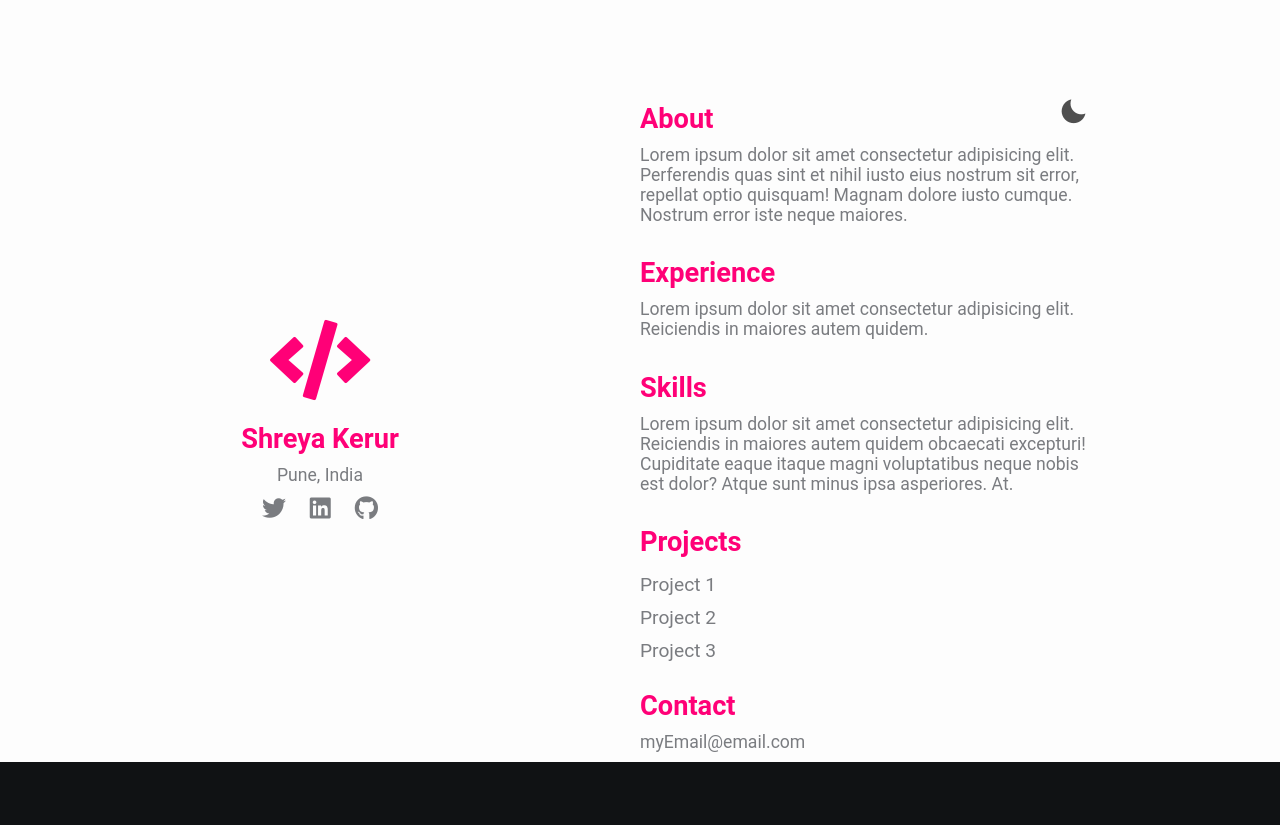
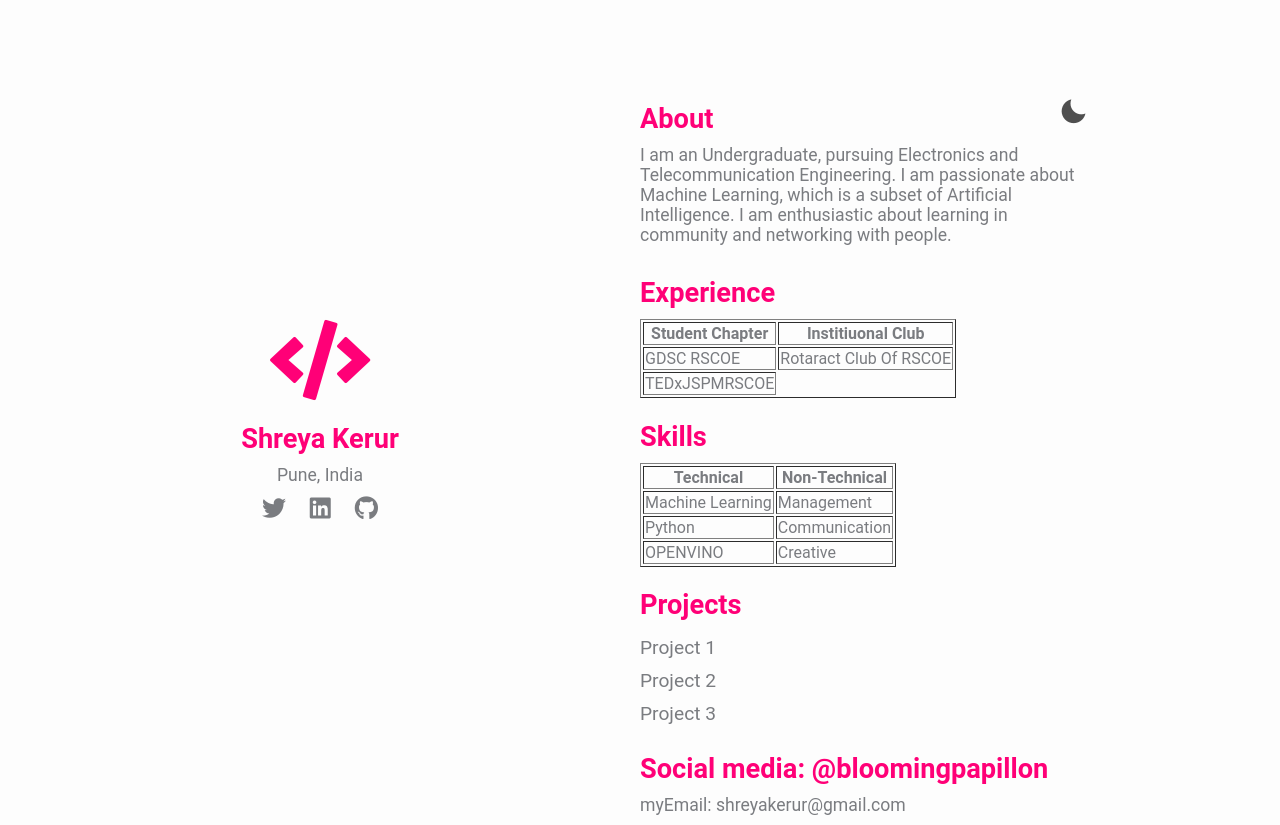
Before and after one commit to shreyakerur/My-Website1, a plain HTML site: page index.html in a window 1280 px wide. Before the commit the page ends 800 px from the top, so only its background shows below. Drawn offline with nearby package versions, Linux system fonts and the light colour scheme.

Commit message:
Update index.html

```diff
--- a/index.html
+++ b/index.html
@@ -29,19 +29,32 @@
 
             </div>
 
-            <p>Lorem ipsum dolor sit amet consectetur adipisicing elit. Perferendis quas sint et nihil iusto eius nostrum sit error, repellat optio quisquam! Magnam dolore iusto cumque. Nostrum error iste neque maiores.</p>
+            <p>I am an Undergraduate, pursuing Electronics and Telecommunication Engineering.
+                I am passionate about Machine Learning, which is a subset of Artificial Intelligence.
+                I am enthusiastic about learning in community and networking with people.
+            </p>
             <h2>Experience</h2>
-            <p>Lorem ipsum dolor sit amet consectetur adipisicing elit. Reiciendis in maiores autem quidem.</p>
+            <table border="1">
+                <tr><th> Student Chapter </th>
+                    <th> Institiuonal Club </th></tr>
+                <tr><td> GDSC RSCOE </td><td> Rotaract Club Of RSCOE </td></tr>
+                <tr><td> TEDxJSPMRSCOE </td></tr>
+            </table>
+            <h2>Skills</h2>
+            <table border="'1">
+                <tr><th> Technical </th>
+                    <th> Non-Technical </th></tr>
+                <tr><td> Machine Learning </td><td> Management </td></tr>
+                <tr><td> Python </td><td> Communication </td></tr>
+                <tr><td> OPENVINO </td><td> Creative </td></tr>
+            </table>
+            <h2>Projects</h2>
+            <a href="#https://github.com/shreyakerur/Online-Fraud-Payment-Detection/tree/main">Project 1</a>
+            <a href="#https://shreyakerur.github.io/My-Website1/">Project 2</a>
+            <a href="#https://shreyakerur.github.io/My-Website2/">Project 3</a>
 
-            <h2>Skills</h2>
-            <p>Lorem ipsum dolor sit amet consectetur adipisicing elit. Reiciendis in maiores autem quidem obcaecati excepturi! Cupiditate eaque itaque magni voluptatibus neque nobis est dolor? Atque sunt minus ipsa asperiores. At.</p>
-            <h2>Projects</h2>
-            <a href="#">Project 1</a>
-            <a href="#">Project 2</a>
-            <a href="#">Project 3</a>
-
-            <h2>Contact</h2>
-            <p>myEmail@email.com</p>
+            <h2>Social media: @bloomingpapillon</h2>
+            <p>myEmail: shreyakerur@gmail.com</p>
         </div>
     </div>
     <script src="./script.js"></script>
```
